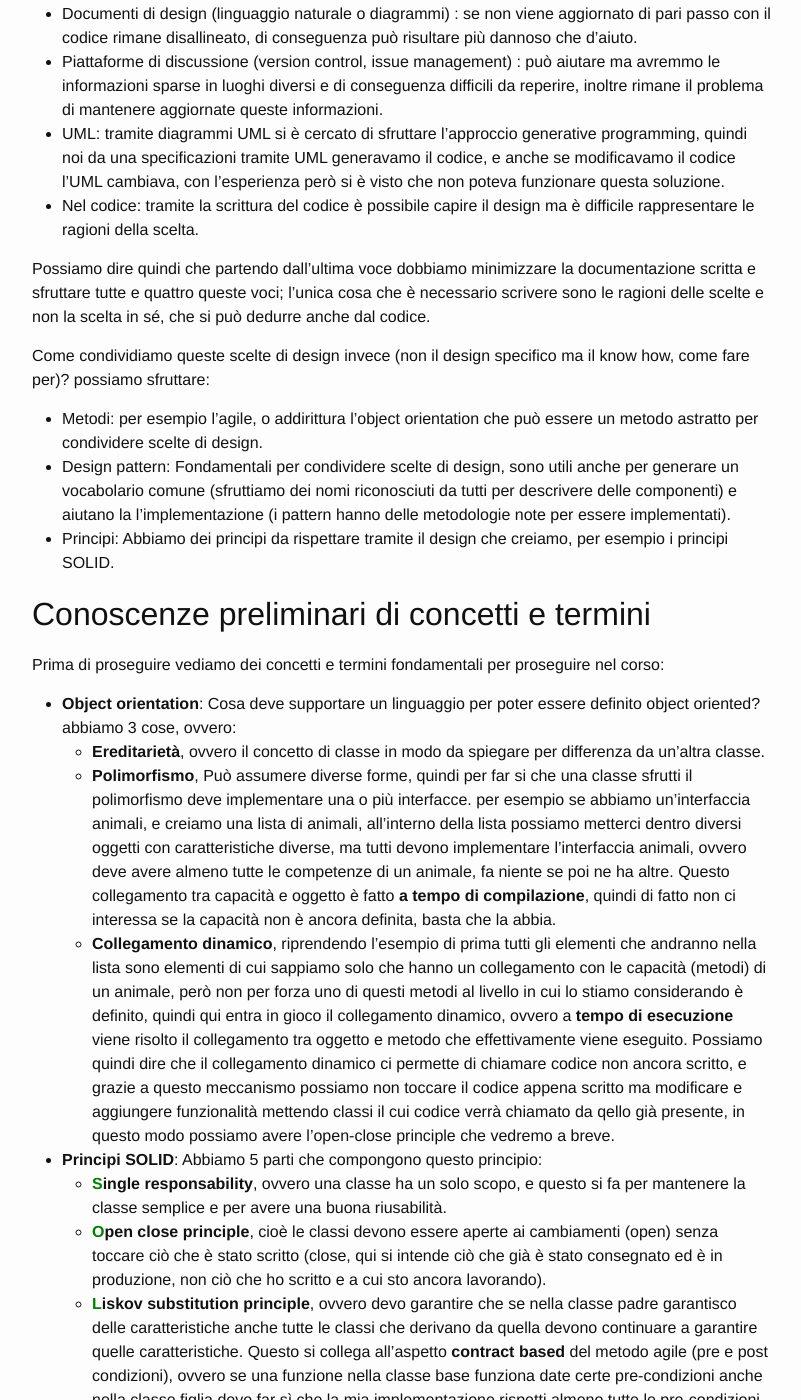
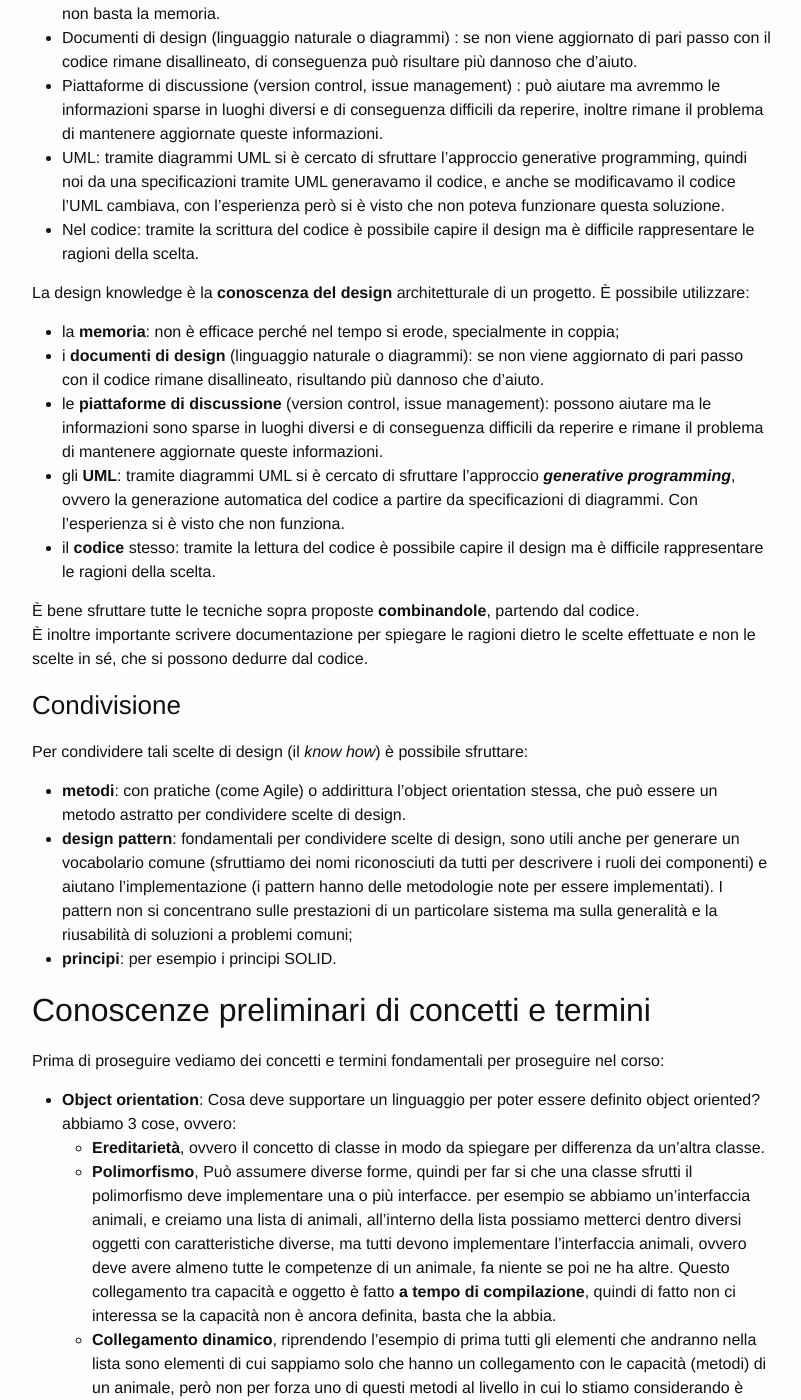
Before and after one commit to MarcoBuster/sweng, a Jekyll site: the page built from _posts/2022-10-24-Progettazione.md, in a window 1280 px wide and 1400 px high, scrolled down 2313 px. Shown: the whole window, without its empty margins (238-1039 px from the left). Built offline with Jekyll 4.4.1, drawn with Linux system fonts in a browser that asks for light colours; the table of contents is made by our own code.

Commit message:
Refactor 'Design knowledge' section

```diff
--- a/_posts/2022-10-24-Progettazione.md
+++ b/_posts/2022-10-24-Progettazione.md
@@ -72,12 +72,25 @@ Il design knowledge è dove la conoscenza del nostro design risiede, possiamo ut
 - UML: tramite diagrammi UML si è cercato di sfruttare l'approccio generative programming, quindi noi da una specificazioni tramite UML generavamo il codice, e anche se modificavamo il codice l'UML cambiava, con l'esperienza però si è visto che non poteva funzionare questa soluzione.
 - Nel codice: tramite la scrittura del codice è possibile capire il design ma è difficile rappresentare le ragioni della scelta.
 
-Possiamo dire quindi che partendo dall'ultima voce dobbiamo minimizzare la documentazione scritta e sfruttare tutte e quattro queste voci; l'unica cosa che è necessario scrivere sono le ragioni delle scelte e non la scelta in sé, che si può dedurre anche dal codice.
+La design knowledge è la __conoscenza del design__ architetturale di un progetto.
+È possibile utilizzare:
+- la __memoria__: non è efficace perché nel tempo si erode, specialmente in coppia;
+- i __documenti di design__ (linguaggio naturale o diagrammi): se non viene aggiornato di pari passo con il codice rimane disallineato, risultando più dannoso che d'aiuto.
+- le __piattaforme di discussione__ (version control, issue management): possono aiutare ma le informazioni sono sparse in luoghi diversi e di conseguenza difficili da reperire e rimane il problema di mantenere aggiornate queste informazioni.
+- gli __UML__: tramite diagrammi UML si è cercato di sfruttare l'approccio ___generative programming___, ovvero la generazione automatica del codice a partire da specificazioni di diagrammi.
+Con l'esperienza si è visto che non funziona.
+- il __codice__ stesso: tramite la lettura del codice è possibile capire il design ma è difficile rappresentare le ragioni della scelta.
 
-Come condividiamo queste scelte di design invece (non il design specifico ma il know how, come fare per)? possiamo sfruttare:
-- Metodi: per esempio l'agile, o addirittura l'object orientation che può essere un metodo astratto per condividere scelte di design. <!--in che senso? -->
-- Design pattern: Fondamentali per condividere scelte di design, sono utili anche per generare un vocabolario comune (sfruttiamo dei nomi riconosciuti da tutti per descrivere delle componenti) e aiutano la l'implementazione (i pattern hanno delle metodologie note per essere implementati).
-- Principi: Abbiamo dei principi da rispettare tramite il design che creiamo, per esempio i principi SOLID.
+È bene sfruttare tutte le tecniche sopra proposte __combinandole__, partendo dal codice. \
+È inoltre importante scrivere documentazione per spiegare le ragioni dietro le scelte effettuate e non le scelte in sé, che si possono dedurre dal codice.
+
+### Condivisione
+
+Per condividere tali scelte di design (il _know how_) è possibile sfruttare:
+- __metodi__: con pratiche (come Agile) o addirittura l'object orientation stessa, che può essere un metodo astratto per condividere scelte di design.
+- __design pattern__: fondamentali per condividere scelte di design, sono utili anche per generare un vocabolario comune (sfruttiamo dei nomi riconosciuti da tutti per descrivere i ruoli dei componenti) e aiutano l'implementazione (i pattern hanno delle metodologie note per essere implementati).
+I pattern non si concentrano sulle prestazioni di un particolare sistema ma sulla generalità e la riusabilità di soluzioni a problemi comuni;
+- __principi__: per esempio i principi SOLID.
 
 ## Conoscenze preliminari di concetti e termini
 Prima di proseguire vediamo dei concetti e termini fondamentali per proseguire nel corso:
```
